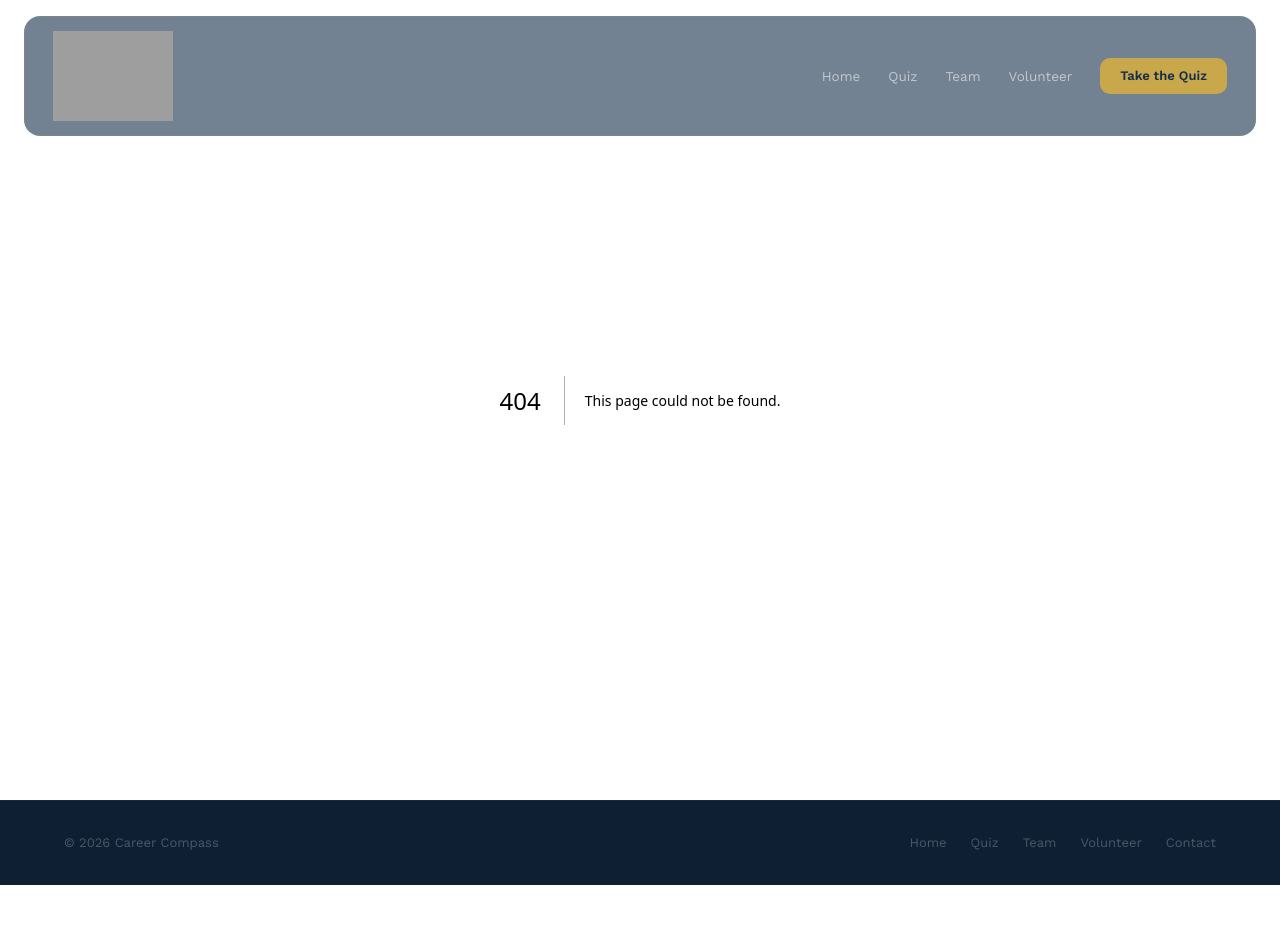
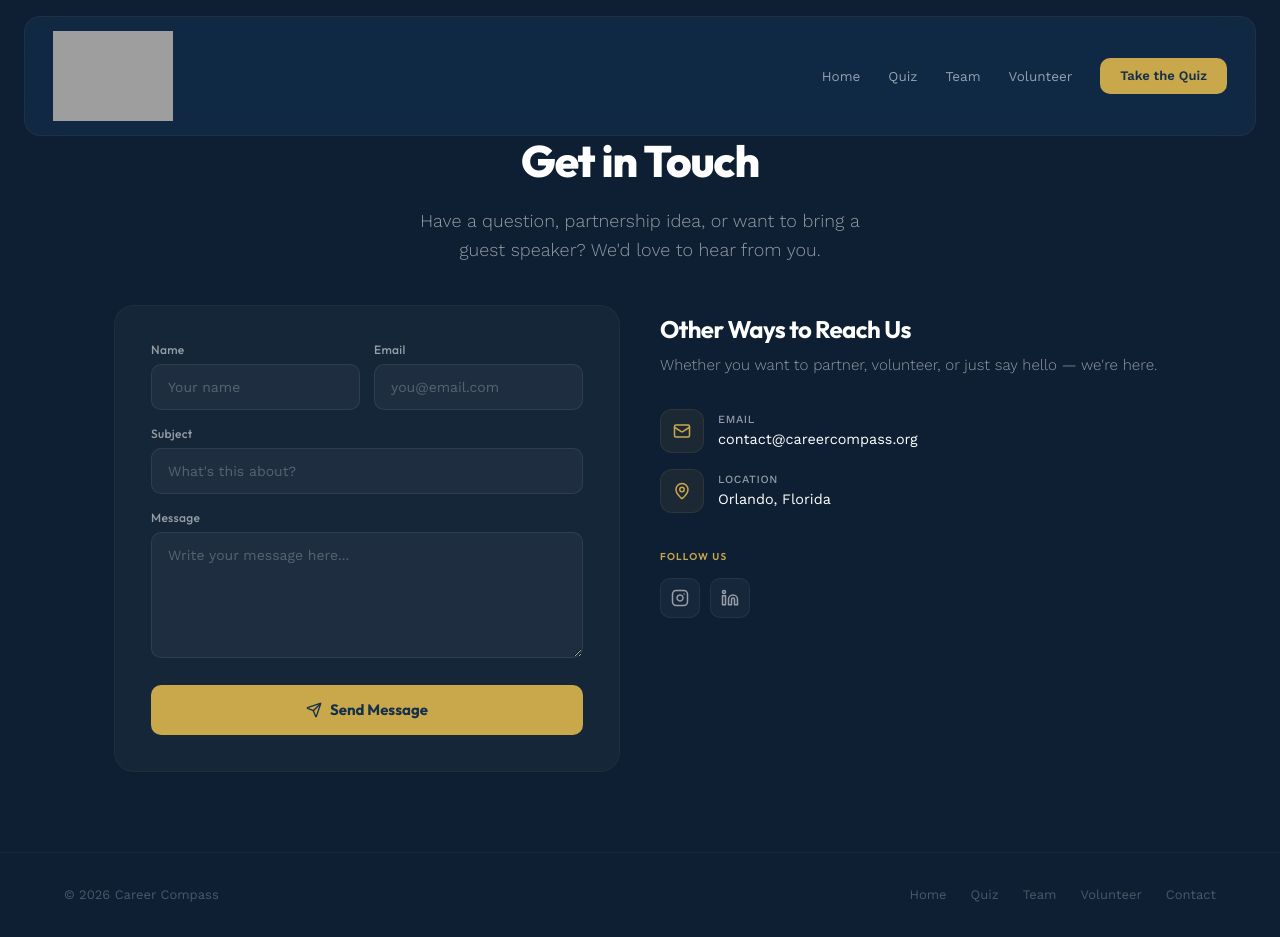
Before and after one commit to HSQ0503/nextup, a Next.js app: page /contact in a window 1280 px wide. Before the commit this address had no page. Before the commit the page ends 885 px from the top, so only its background shows below. Built offline with nearby package versions, Linux system fonts and the light colour scheme; grey boxes are pictures that could not be loaded.

Commit message:
Add contact page with form UI and placeholder server action

```diff
--- /dev/null
+++ b/app/contact/action.ts
@@ -0,0 +1,28 @@
+"use server";
+
+export type ContactFormState = {
+  success: boolean;
+  error: string;
+};
+
+export async function sendContactEmail(
+  _prev: ContactFormState,
+  formData: FormData
+): Promise<ContactFormState> {
+  const name = formData.get("name") as string;
+  const email = formData.get("email") as string;
+  const subject = formData.get("subject") as string;
+  const message = formData.get("message") as string;
+
+  if (!name || !email || !subject || !message) {
+    return { success: false, error: "All fields are required." };
+  }
+
+  if (!/^[^\s@]+@[^\s@]+\.[^\s@]+$/.test(email)) {
+    return { success: false, error: "Please enter a valid email address." };
+  }
+
+  console.log("Contact form submission:", { name, email, subject, message });
+
+  return { success: true, error: "" };
+}
--- /dev/null
+++ b/app/contact/page.tsx
@@ -0,0 +1,93 @@
+"use client";
+
+import { useActionState } from "react";
+import { Mail, MapPin, Send, Instagram, Linkedin } from "lucide-react";
+import PageHero from "@/components/page-hero";
+import { sendContactEmail, type ContactFormState } from "./action";
+
+const initialState: ContactFormState = { success: false, error: "" };
+
+export default function ContactPage() {
+  const [state, formAction, pending] = useActionState(sendContactEmail, initialState);
+
+  return (
+    <>
+      <PageHero
+        title="Get in Touch"
+        subtitle="Have a question, partnership idea, or want to bring a guest speaker? We'd love to hear from you."
+      />
+      <div className="mx-auto grid max-w-[1100px] items-start gap-10 px-6 pb-20 lg:grid-cols-2">
+        <form
+          action={formAction}
+          className="rounded-[20px] border border-gold/[0.06] bg-white/[0.03] p-9"
+        >
+          {state.success && (
+            <div className="mb-5 rounded-lg bg-green-500/10 border border-green-500/20 px-4 py-3 text-sm text-green-400">
+              Message sent! We&apos;ll get back to you soon.
+            </div>
+          )}
+          {state.error && (
+            <div className="mb-5 rounded-lg bg-red-500/10 border border-red-500/20 px-4 py-3 text-sm text-red-400">
+              {state.error}
+            </div>
+          )}
+          <div className="mb-4 grid gap-3.5 sm:grid-cols-2">
+            <div>
+              <label htmlFor="name" className="mb-1.5 block text-xs font-medium text-white/55 font-heading tracking-wide">Name</label>
+              <input id="name" name="name" type="text" required placeholder="Your name" className="w-full rounded-[10px] border border-white/[0.08] bg-white/[0.04] px-4 py-3 text-sm text-white placeholder:text-white/25 outline-none transition-colors focus:border-gold/40" />
+            </div>
+            <div>
+              <label htmlFor="email" className="mb-1.5 block text-xs font-medium text-white/55 font-heading tracking-wide">Email</label>
+              <input id="email" name="email" type="email" required placeholder="you@email.com" className="w-full rounded-[10px] border border-white/[0.08] bg-white/[0.04] px-4 py-3 text-sm text-white placeholder:text-white/25 outline-none transition-colors focus:border-gold/40" />
+            </div>
+          </div>
+          <div className="mb-4">
+            <label htmlFor="subject" className="mb-1.5 block text-xs font-medium text-white/55 font-heading tracking-wide">Subject</label>
+            <input id="subject" name="subject" type="text" required placeholder="What's this about?" className="w-full rounded-[10px] border border-white/[0.08] bg-white/[0.04] px-4 py-3 text-sm text-white placeholder:text-white/25 outline-none transition-colors focus:border-gold/40" />
+          </div>
+          <div className="mb-5">
+            <label htmlFor="message" className="mb-1.5 block text-xs font-medium text-white/55 font-heading tracking-wide">Message</label>
+            <textarea id="message" name="message" required rows={5} placeholder="Write your message here..." className="w-full resize-y rounded-[10px] border border-white/[0.08] bg-white/[0.04] px-4 py-3 text-sm text-white placeholder:text-white/25 outline-none transition-colors focus:border-gold/40" />
+          </div>
+          <button type="submit" disabled={pending} className="flex w-full items-center justify-center gap-2 rounded-[10px] bg-gold px-5 py-3.5 font-heading text-[15px] font-bold text-navy-deep transition-all hover:bg-gold-light disabled:opacity-60 cursor-pointer disabled:cursor-default">
+            <Send size={16} />
+            {pending ? "Sending..." : "Send Message"}
+          </button>
+        </form>
+        <div className="pt-2">
+          <h2 className="mb-2 font-heading text-xl font-bold tracking-tight sm:text-2xl">Other Ways to Reach Us</h2>
+          <p className="mb-8 text-[0.95rem] font-light leading-relaxed text-white/55">Whether you want to partner, volunteer, or just say hello — we&apos;re here.</p>
+          <div className="mb-9 flex flex-col gap-4">
+            <div className="flex items-center gap-3.5">
+              <div className="flex h-11 w-11 shrink-0 items-center justify-center rounded-xl border border-gold/10 bg-gold/[0.08]">
+                <Mail size={18} className="text-gold" />
+              </div>
+              <div>
+                <span className="block text-[11px] uppercase tracking-[0.06em] text-white/55 font-medium">Email</span>
+                <p className="text-[0.9rem]">contact@careercompass.org</p>
+              </div>
+            </div>
+            <div className="flex items-center gap-3.5">
+              <div className="flex h-11 w-11 shrink-0 items-center justify-center rounded-xl border border-gold/10 bg-gold/[0.08]">
+                <MapPin size={18} className="text-gold" />
+              </div>
+              <div>
+                <span className="block text-[11px] uppercase tracking-[0.06em] text-white/55 font-medium">Location</span>
+                <p className="text-[0.9rem]">Orlando, Florida</p>
+              </div>
+            </div>
+          </div>
+          <p className="mb-3.5 font-heading text-[10px] font-semibold uppercase tracking-[0.12em] text-gold">Follow Us</p>
+          <div className="flex gap-2.5">
+            <a href="#" aria-label="Instagram" className="flex h-10 w-10 items-center justify-center rounded-[10px] border border-white/[0.06] bg-white/[0.04] text-white/55 transition-all hover:border-gold/20 hover:bg-gold/[0.06] hover:text-gold cursor-pointer">
+              <Instagram size={18} />
+            </a>
+            <a href="#" aria-label="LinkedIn" className="flex h-10 w-10 items-center justify-center rounded-[10px] border border-white/[0.06] bg-white/[0.04] text-white/55 transition-all hover:border-gold/20 hover:bg-gold/[0.06] hover:text-gold cursor-pointer">
+              <Linkedin size={18} />
+            </a>
+          </div>
+        </div>
+      </div>
+    </>
+  );
+}
```
